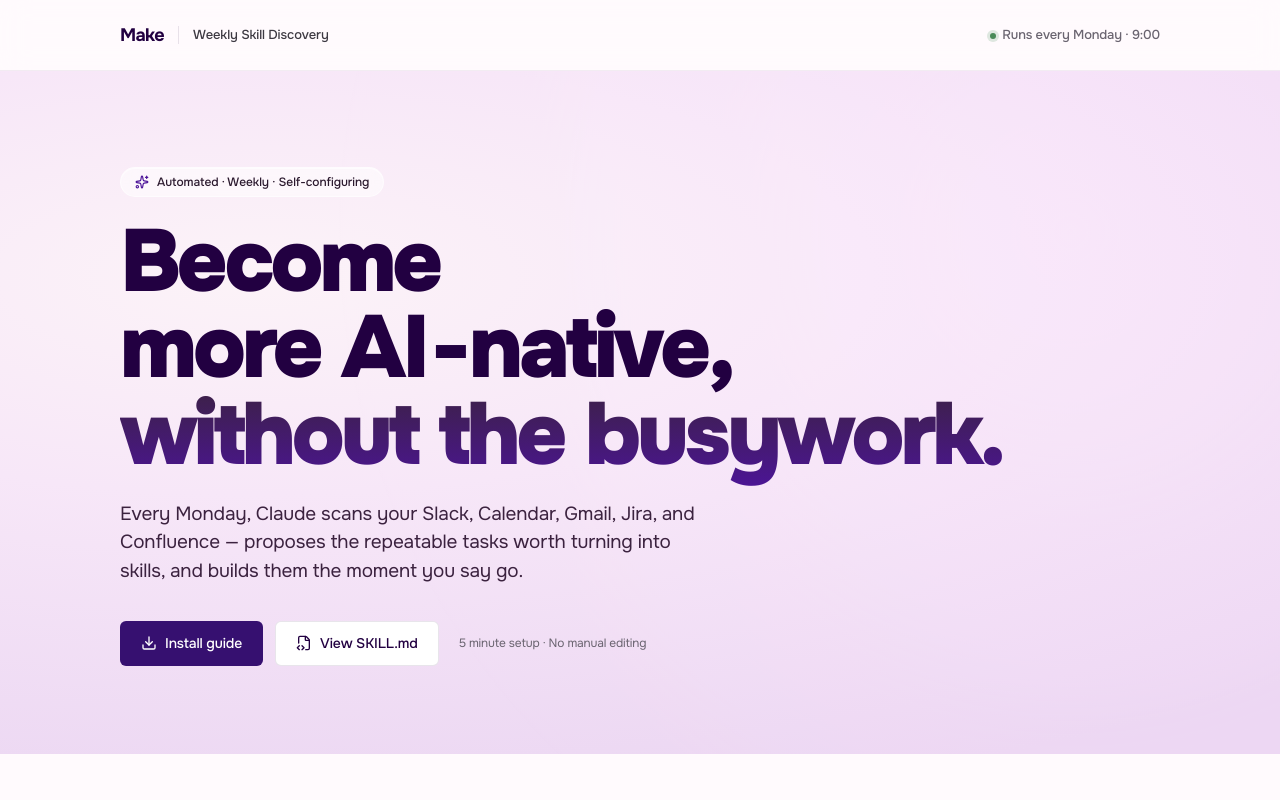
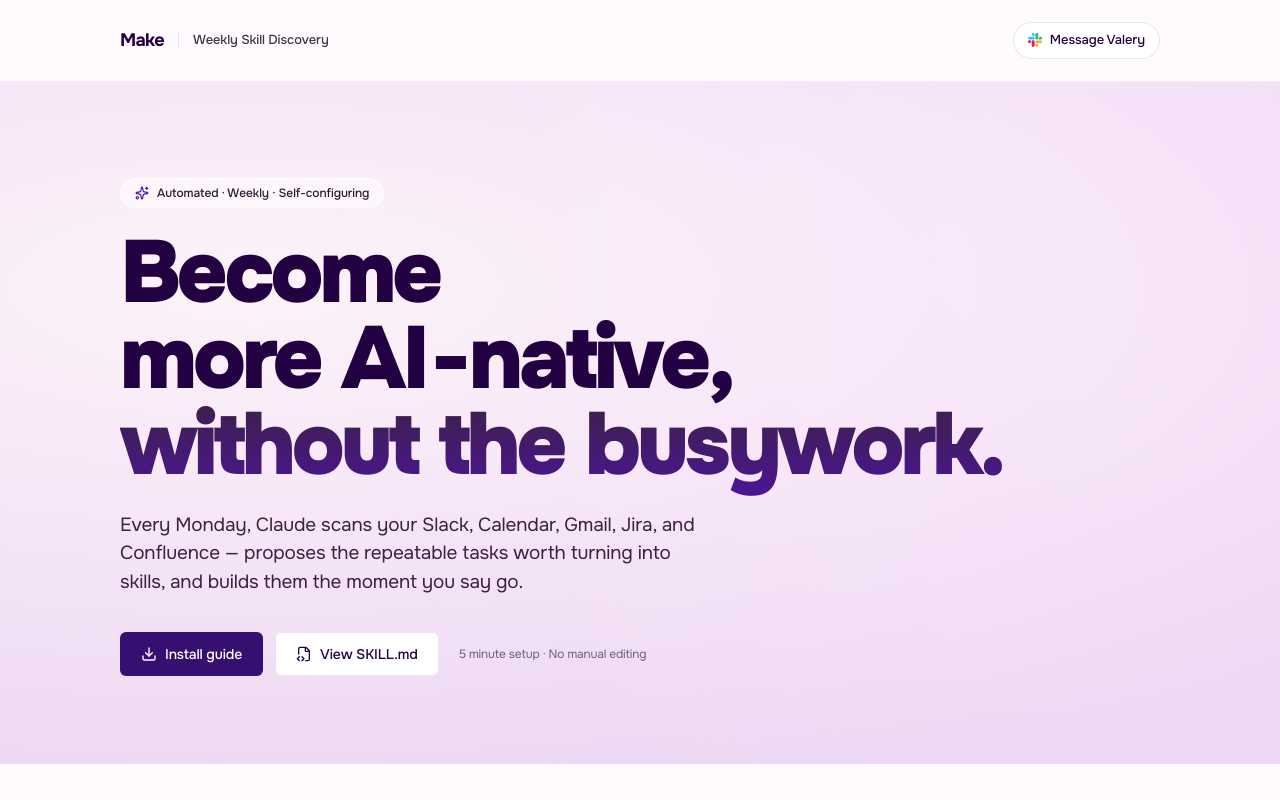
Before and after one commit to valeryatmake/weekly-skill-discovery, a plain HTML site: page index.html in a window 1280 px wide. Shown: the top 800 px of the page. Drawn offline with nearby package versions, Linux system fonts and the light colour scheme; a web font is replaced by a local one.

Commit message:
added message valery

```diff
--- a/index.html
+++ b/index.html
@@ -60,6 +60,21 @@
       background: var(--green-500); display: inline-block; margin-right: 6px;
       box-shadow: 0 0 0 3px rgba(74, 138, 89, .18);
     }
+    .slack-btn {
+      display: inline-flex; align-items: center; gap: 8px;
+      padding: 8px 14px; border-radius: var(--radius-pill);
+      background: #fff; color: var(--text-primary);
+      border: 1px solid var(--border-primary);
+      font-size: 13px; font-weight: 500; letter-spacing: -0.005em;
+      text-decoration: none;
+      transition: all .14s var(--ease-out);
+    }
+    .slack-btn:hover {
+      box-shadow: var(--shadow-sm);
+      transform: translateY(-1px);
+      border-color: var(--border-secondary);
+    }
+    .slack-btn svg { width: 14px; height: 14px; display: block; }
 
     /* ── Hero ─────────────────────────────────────────── */
     .hero {
@@ -417,7 +432,15 @@
       <span class="pin">Weekly Skill Discovery</span>
     </div>
     <div class="nav-right">
-      <span><span class="dot"></span><span class="meta-text">Runs every Monday · 9:00</span></span>
+      <a class="slack-btn" href="https://slack.com/app_redirect?channel=U09AWFUCV6C" target="_blank" rel="noopener">
+        <svg viewBox="0 0 24 24" aria-hidden="true">
+          <path fill="#E01E5A" d="M5.04 15.16a2.52 2.52 0 1 1-2.52-2.52h2.52v2.52Zm1.27 0a2.52 2.52 0 1 1 5.04 0v6.32a2.52 2.52 0 1 1-5.04 0v-6.32Z"/>
+          <path fill="#36C5F0" d="M8.83 5.04a2.52 2.52 0 1 1 2.52-2.52v2.52H8.83Zm0 1.27a2.52 2.52 0 1 1 0 5.04H2.52a2.52 2.52 0 1 1 0-5.04h6.31Z"/>
+          <path fill="#2EB67D" d="M18.96 8.83a2.52 2.52 0 1 1 2.52 2.52h-2.52V8.83Zm-1.27 0a2.52 2.52 0 1 1-5.04 0V2.52a2.52 2.52 0 1 1 5.04 0v6.31Z"/>
+          <path fill="#ECB22E" d="M15.16 18.96a2.52 2.52 0 1 1-2.52 2.52v-2.52h2.52Zm0-1.27a2.52 2.52 0 1 1 0-5.04h6.32a2.52 2.52 0 1 1 0 5.04h-6.32Z"/>
+        </svg>
+        <span class="meta-text">Message Valery</span>
+      </a>
     </div>
   </div>
 </nav>
```
